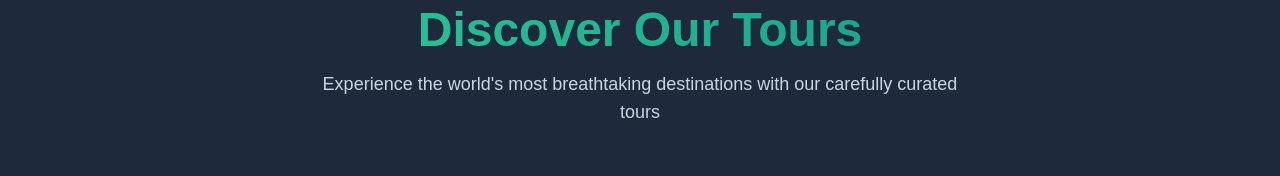
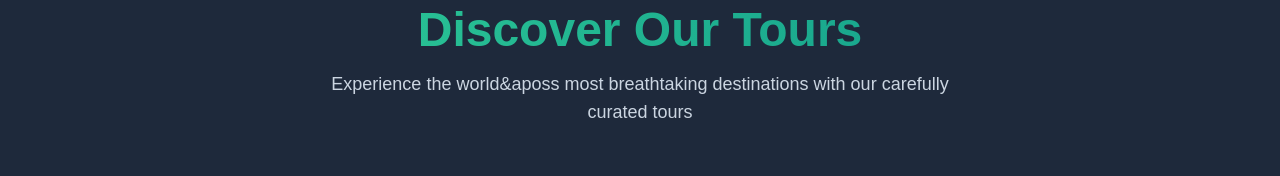
Before and after one commit to godwins3/nomadic-adventures-frontend, a Next.js app: page /tours in a window 1280 px wide. Shown: the part 174-350 px from the top of the page. Built offline with nearby package versions, Linux system fonts and the light colour scheme.

Commit message:
Update page.tsx

```diff
--- a/src/app/tours/page.tsx
+++ b/src/app/tours/page.tsx
@@ -40,7 +40,7 @@ export default function Tours() {
               animate={{ opacity: 1 }}
               transition={{ duration: 0.5, delay: 0.2 }}
             >
-              Experience the world's most breathtaking destinations with our carefully curated tours
+              Experience the world&aposs most breathtaking destinations with our carefully curated tours
             </motion.p>
           </div>
         </div>
```
